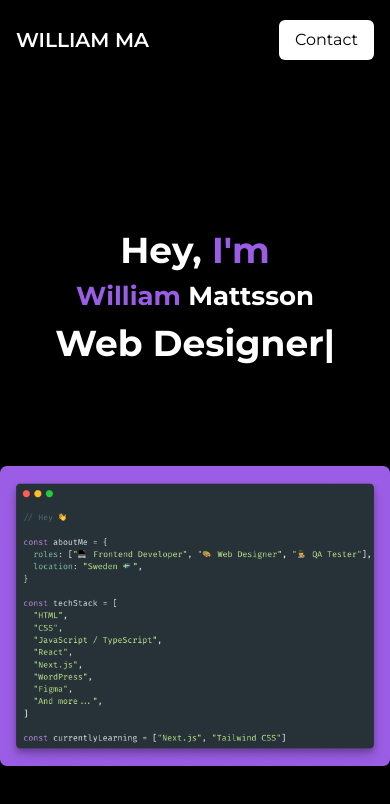
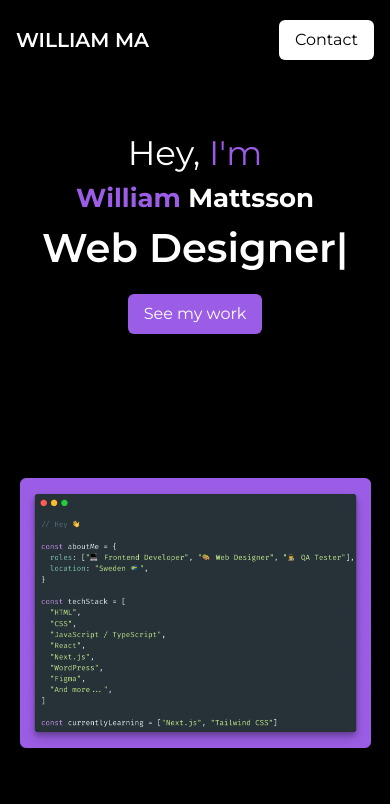
Before and after one commit to WilliamMattsson1/portfolio2, a React (Vite) app: page / in a window 390 px wide. Shown: the top 804 px of the page. Built offline with nearby package versions, Linux system fonts and the light colour scheme.

Commit message:
add CTA button to hero page and make it responsive

```diff
--- a/src/index.css
+++ b/src/index.css
@@ -67,10 +67,10 @@ section {
     }
 
     .hero-layout {
-        @apply flex flex-col items-center lg:flex-row xl:mt-0 mt-12  md:h-dvh h-[80vh] xl:items-center justify-center;
+        @apply flex flex-col items-center justify-center gap-6 lg:flex-row xl:mt-0 mx-auto mt-12  md:h-dvh h-[80vh] w-[90%];
     }
 
     .hero-text {
-        @apply flex flex-col justify-center md:text-[50px] text-[26px] font-bold;
+        @apply flex flex-col justify-center md:text-[50px] text-[26px] font-bold text-center;
     }
 }
--- a/src/sections/HeroSection.jsx
+++ b/src/sections/HeroSection.jsx
@@ -5,15 +5,17 @@ const HeroSection = () => {
     const sequence = roles.flatMap((role) => [role.text, 2000])
     return (
         <section id="hero">
-            <div className="hero-layout ">
-                <div className="hero-text flex-1">
-                    <p className="text-[36px] text-center">
+            <div className="hero-layout">
+                <div className="text-section flex flex-1 flex-col">
+                    <div className="hero-text ">
+                        <p className="text-[34px] font-normal ">
                             Hey, <span className="text-accent">I'm</span>
                         </p>
-                    <h1 className="text-center">
-                        <span className="text-accent ">William</span> Mattsson
+                        <h1 className="">
+                            <span className="text-accent">William</span>{' '}
+                            Mattsson
                         </h1>
-                    <p className="text-[36px] text-center">
+                        <p className="text-[36px]  font-semibold">
                             <TypeAnimation
                                 sequence={sequence}
                                 wrapper="span"
@@ -21,11 +23,20 @@ const HeroSection = () => {
                                 repeat={4}
                                 speed={30}
                                 style={{
-                                fontSize: '36px',
+                                    fontSize: '40px',
                                     display: 'inline-block'
                                 }}
                             />
                         </p>
+                    </div>
+                    <a
+                        href="#projects"
+                        className="bg-accent w-fit py-2 px-4 mx-auto mt-4 rounded-md hover:bg-accent-hover"
+                    >
+                        <div className="btn-container ">
+                            <span>See my work</span>
+                        </div>
+                    </a>
                 </div>
 
                 <div className="right-side flex-1">
```
Lines whose indentation alone changed are shown as unchanged.
